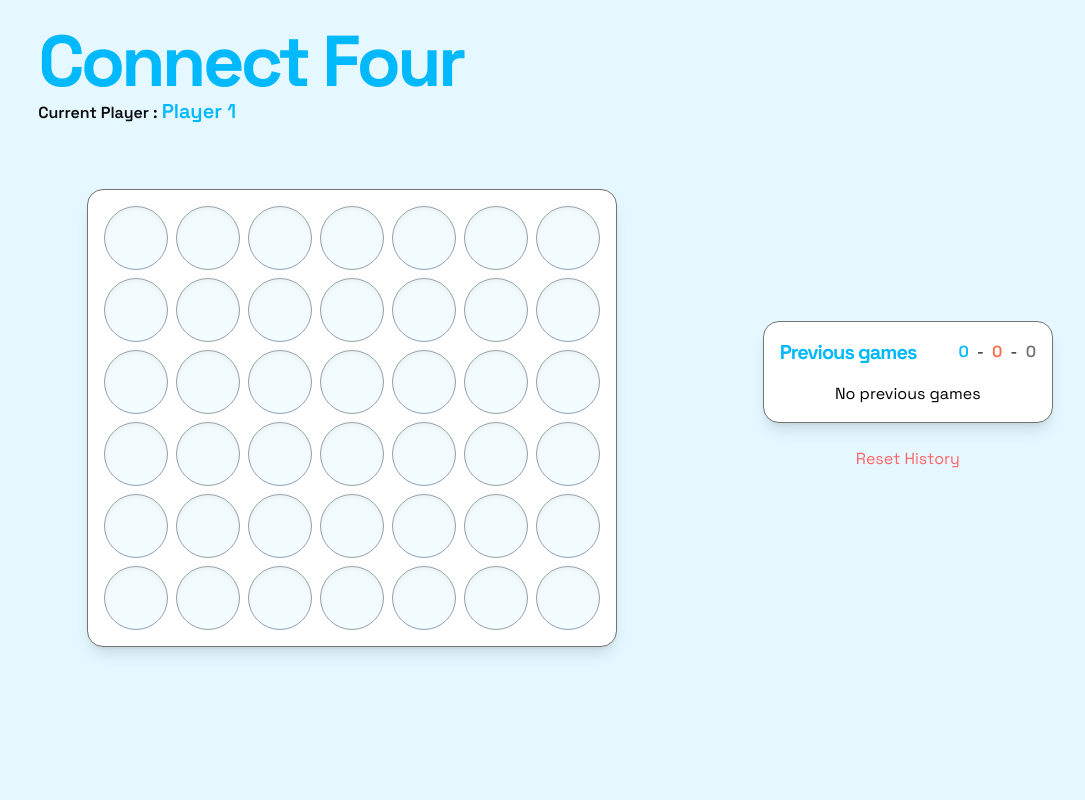
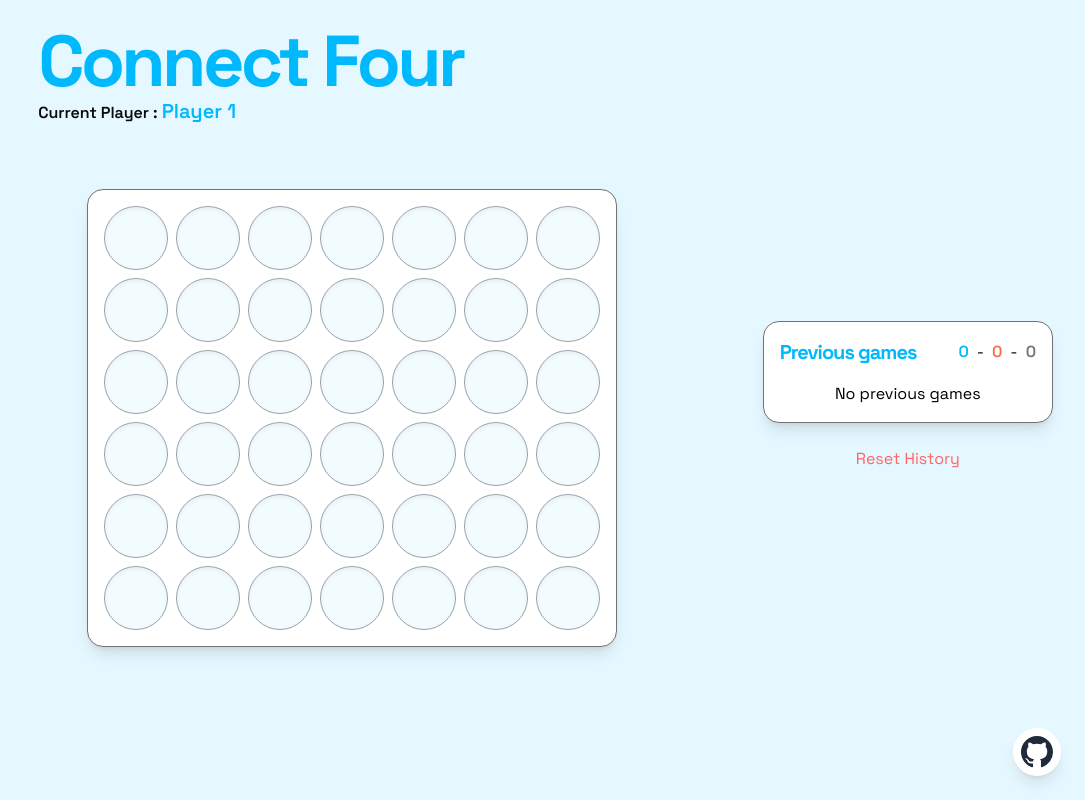
Before and after one commit to neikow/ecm-connect-four, a website built with Vite: page index.html in a window 1280 px wide. Shown: the whole page, without its empty margins (195-1280 px from the left). Built offline with nearby package versions, Linux system fonts and the light colour scheme.

Commit message:
readme & github button

```diff
--- a/index.html
+++ b/index.html
@@ -1,19 +1,19 @@
 <!doctype html>
 <html lang="en">
 <head>
-    <meta charset="UTF-8" />
-    <link rel="icon" type="image/svg+xml" href="/player1.svg" />
-    <meta name="viewport" content="width=device-width, initial-scale=1.0" />
+  <meta charset="UTF-8"/>
+  <link href="/player1.svg" rel="icon" type="image/svg+xml"/>
+  <meta content="width=device-width, initial-scale=1.0" name="viewport"/>
   <link href="/src/style.css" rel="stylesheet">
 
-    <link rel="preconnect" href="https://fonts.googleapis.com">
-    <link rel="preconnect" href="https://fonts.gstatic.com" crossorigin>
+  <link href="https://fonts.googleapis.com" rel="preconnect">
+  <link crossorigin href="https://fonts.gstatic.com" rel="preconnect">
   <link href="https://fonts.googleapis.com/css2?family=Space+Grotesk:wght@300..700&display=swap" rel="stylesheet">
 
   <title>Connect Four</title>
 </head>
 <body>
 <div id="app"></div>
-    <script type="module" src="/src/main.ts"></script>
+<script src="/src/main.ts" type="module"></script>
 </body>
 </html>
--- a/src/main.ts
+++ b/src/main.ts
@@ -44,6 +44,25 @@ document.querySelector<HTMLDivElement>('#app')!.innerHTML = `
       <button id='resetHistory' class='mt-4 px-4 py-2 text-red-400 hover:text-red-600 transition-colors rounded cursor-pointer w-full'>Reset History</button>
       </div>
     </div>
+    <a
+      aria-label="View source on GitHub"
+      class="fixed bottom-6 right-6 z-50 bg-white rounded-full shadow-lg p-2 text-gray-800 hover:bg-gray-100 hover:text-(--current-player-color) transition flex items-center justify-center"
+      href="https://github.com/neikow/ecm-connect-four"
+      rel="noopener"
+      target="_blank"
+    >
+      <svg aria-hidden="true" fill="currentColor" height="32" viewBox="0 0 16 16" width="32">
+        <path
+          d="M8 0C3.58 0 0 3.58 0 8c0 3.54 2.29 6.53 5.47 7.59.4.07.55-.17.55-.38
+          0-.19-.01-.82-.01-1.49-2.01.37-2.53-.49-2.69-.94-.09-.23-.48-.94-.82-1.13-.28-.15-.68-.52
+          -.01-.53.63-.01 1.08.58 1.23.82.72 1.21 1.87.87 2.33.66.07-.52.28-.87.51-1.07-1.78-.2
+          -3.64-.89-3.64-3.95 0-.87.31-1.59.82-2.15-.08-.2-.36-1.02.08-2.12 0 0 .67-.21 2.2.82.64
+          -.18 1.32-.27 2-.27.68 0 1.36.09 2 .27 1.53-1.04 2.2-.82 2.2-.82.44 1.1.16 1.92.08
+          2.12.51.56.82 1.27.82 2.15 0 3.07-1.87 3.75-3.65 3.95.29.25.54.73.54 1.48 0 1.07-.01
+          1.93-.01 2.2 0 .21.15.46.55.38A8.013 8.013 0 0 0 16 8c0-4.42-3.58-8-8-8z"
+        />
+      </svg>
+    </a>
   </div>
 `
 startPowerFour()
```
Also changed, not shown: README.md (added), connect-four.png (added). Lines whose indentation alone changed are shown as unchanged.
